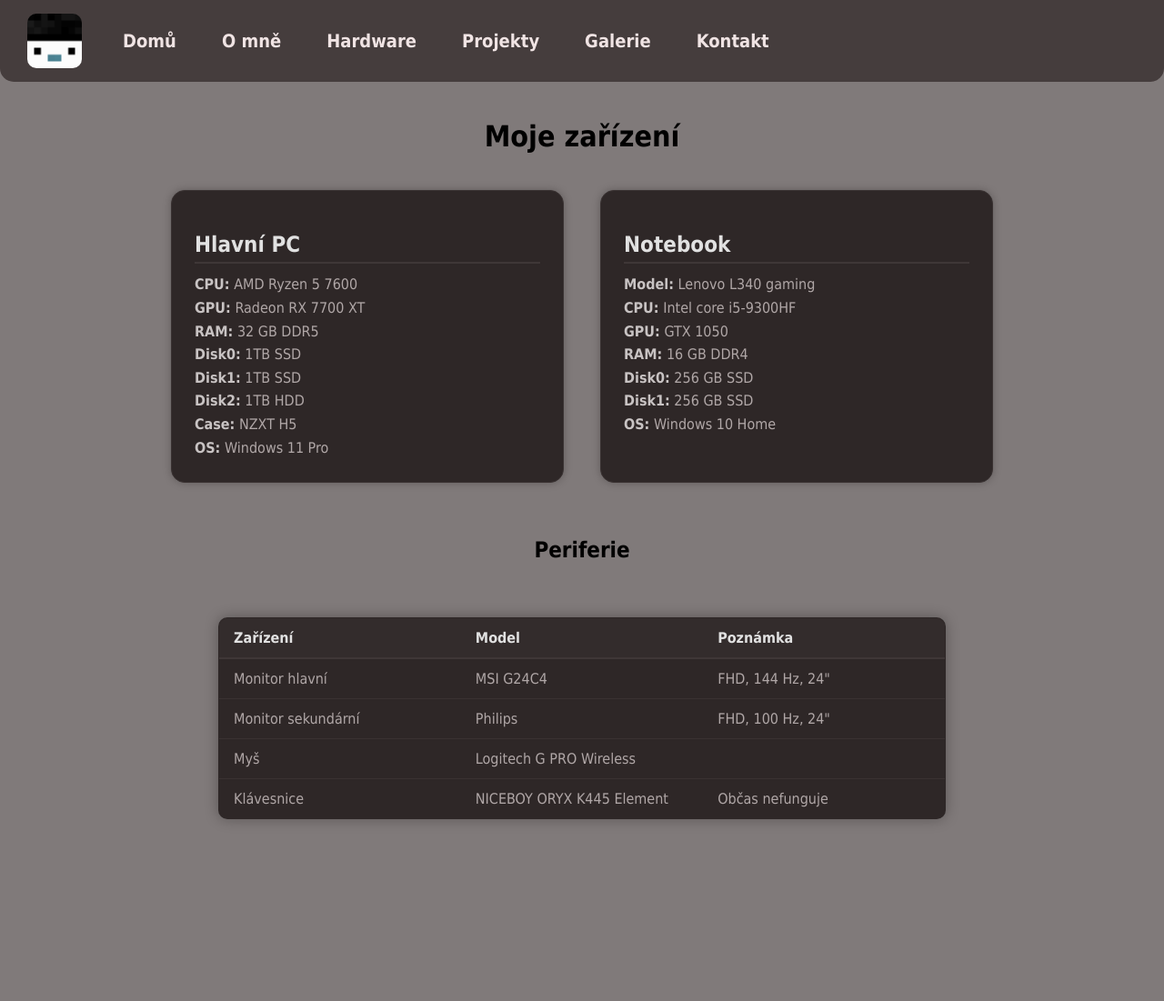
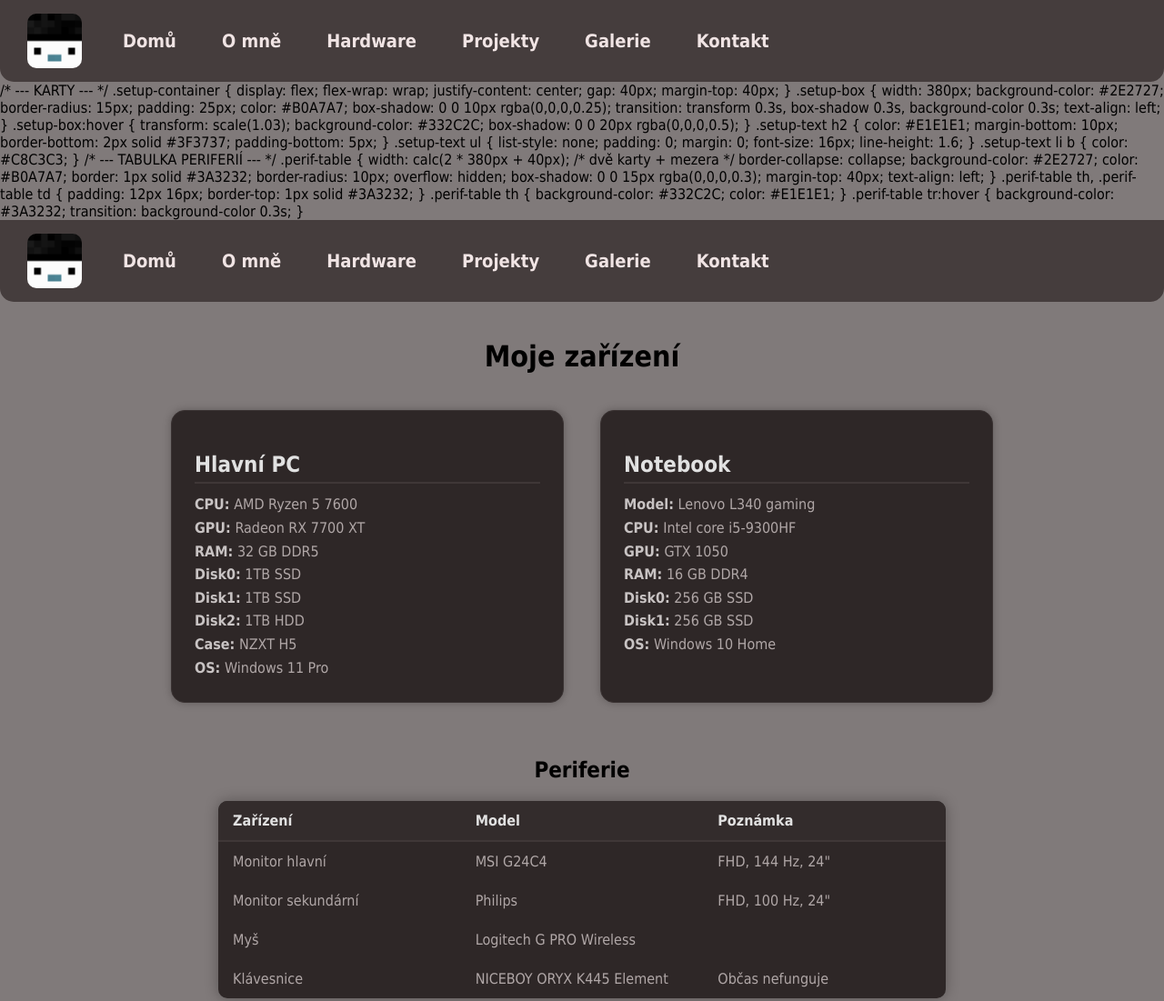
Before and after one commit to MedikTV/mediktv, a plain HTML site: page pcsetup.html in a window 1280 px wide. Shown: the whole page at 91% size. Before the commit the page ends 921 px from the top, so only its background shows below. Drawn offline with Linux system fonts and the light colour scheme.

Commit message:
Update pcsetup.html

```diff
--- a/pcsetup.html
+++ b/pcsetup.html
@@ -2,10 +2,30 @@
 <html lang="cs">
 <head>
     <meta charset="UTF-8">
-    <title>Hardware – Petruv web</title>
+    <title>Petruv web</title>
+    <link rel="stylesheet" href="vzhled.css">
+
+    <meta charset="UTF-8">
+    <title>Petruv web</title>
     <link rel="stylesheet" href="vzhled.css">
     <link rel="icon" type="image/png" href="images/favicon.png">
-    <style>
+
+</head>
+<body>
+
+<!-- Jednoduchá hlavička s hlavou a menu -->
+<header class="hlavicka">
+    <img src="images/hlava.png" alt="MC hlava" class="logo">
+    <nav class="menu">
+        <a href="index.html">Domů</a>
+        <a href="ome.html">O mně</a>
+        <a href="pcsetup.html">Hardware</a>
+        <a href="projekty.html">Projekty</a>
+        <a href="galerie.html">Galerie</a>
+        <a href="kontakt.html">Kontakt</a>
+
+    </nav>
+</header>
         /* --- KARTY --- */
         .setup-container {
             display: flex;
```
